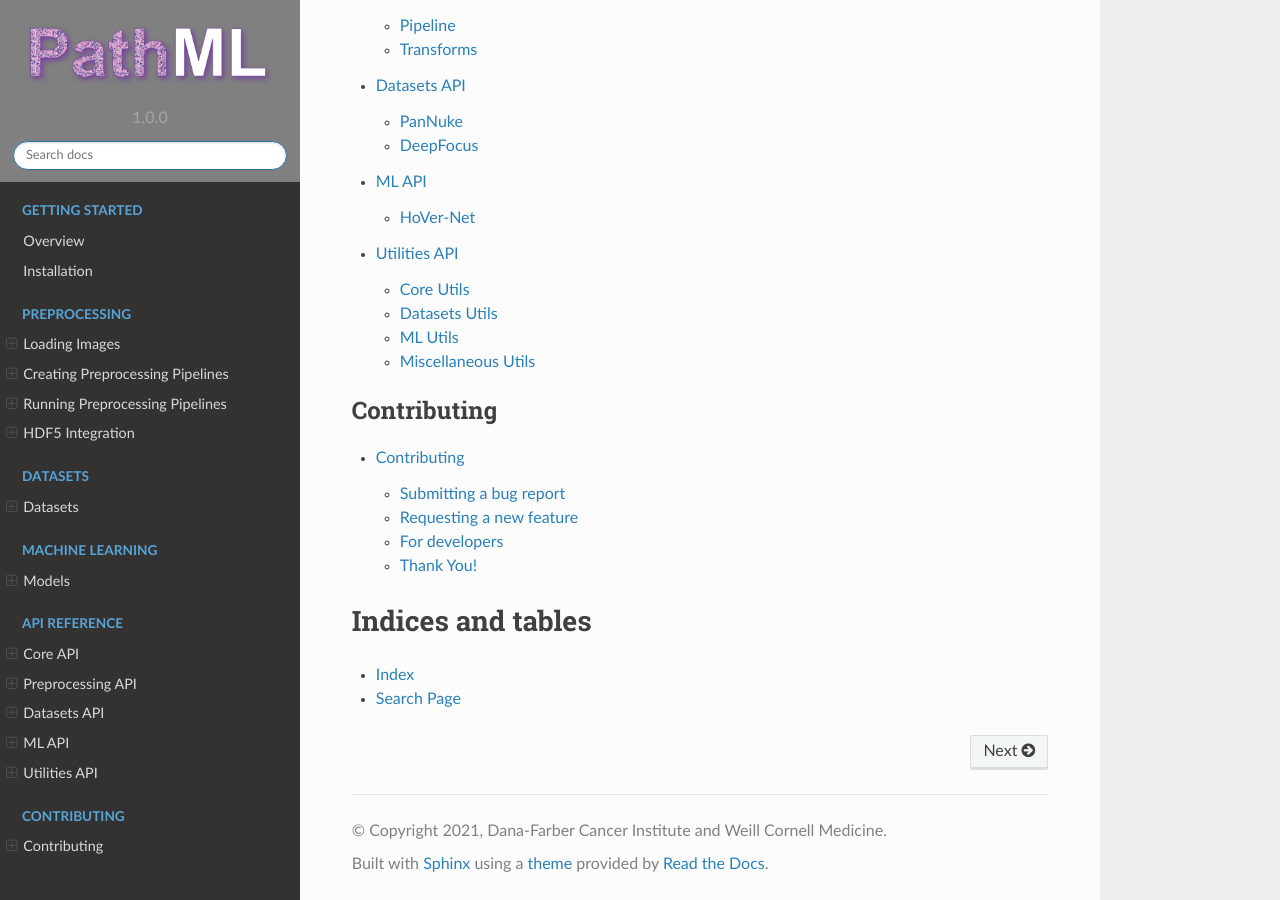
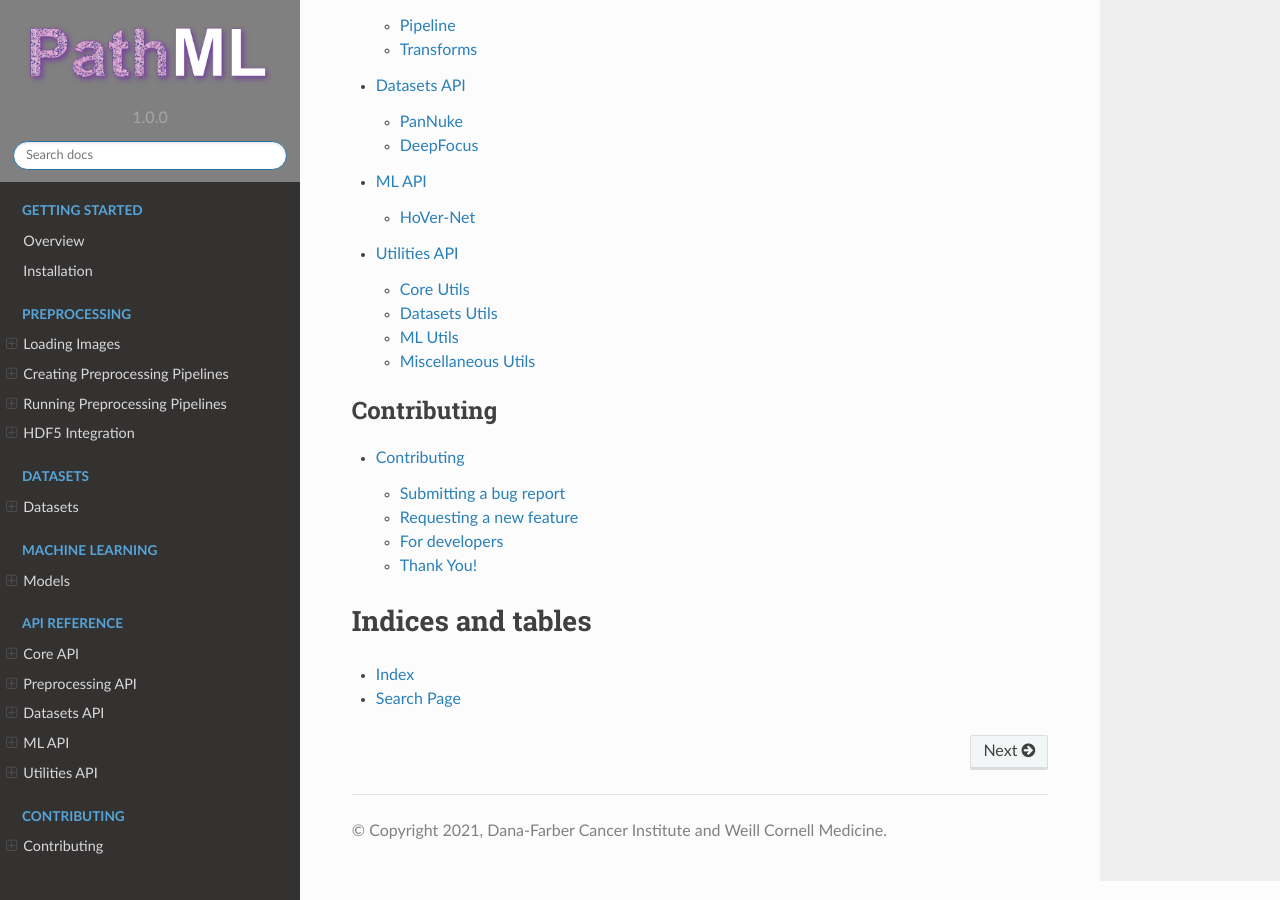
Before and after one commit to Dana-Farber-AIOS/pathml, a Sphinx documentation site: the page built from docs/source/index.rst, in a window 1280 px wide and 900 px high, scrolled down 2396 px. Built offline with Sphinx 7.4.7 and the Read the Docs theme 2.0.0, drawn with Linux system fonts in a browser that asks for light colours; formulas are drawn with MathJax 3; pages that are not in the unit, such as notebooks, are missing from menus.

Commit message:
remove sphinx footer and unused options

```diff
--- a/docs/source/conf.py
+++ b/docs/source/conf.py
@@ -56,9 +56,7 @@ exclude_patterns = ['../tests/*', 'build', '../*.ipynb_checkpoints']
 
 # using autoapi to generate docs which should use less resources and improve readthedocs builds:
 # https://docs.readthedocs.io/en/stable/guides/build-using-too-many-resources.html#document-python-modules-api-statically
-
 autoapi_dirs = ['../../pathml']
-
 # still use autodoc directives:
 # https://sphinx-autoapi.readthedocs.io/en/latest/reference/directives.html#autodoc-style-directives
 autoapi_generate_api_docs = False
@@ -83,16 +81,13 @@ html_theme_options = {
 # link to logo
 html_logo = '_static/images/logo.png'
 
+html_show_sphinx = False
 
 # Add any paths that contain custom static files (such as style sheets) here,
 # relative to this directory. They are copied after the builtin static files,
 # so a file named "default.css" will overwrite the builtin "default.css".
 html_static_path = ['_static']
 
-# mocking imports which require C extension for readthedocs builds
-# see: https://docs.readthedocs.io/en/stable/faq.html#i-get-import-errors-on-libraries-that-depend-on-c-modules
-autodoc_mock_imports = ["openslide", "spams"]
-
 
 def setup(app):
     app.add_css_file('css/pathml.css')
```
